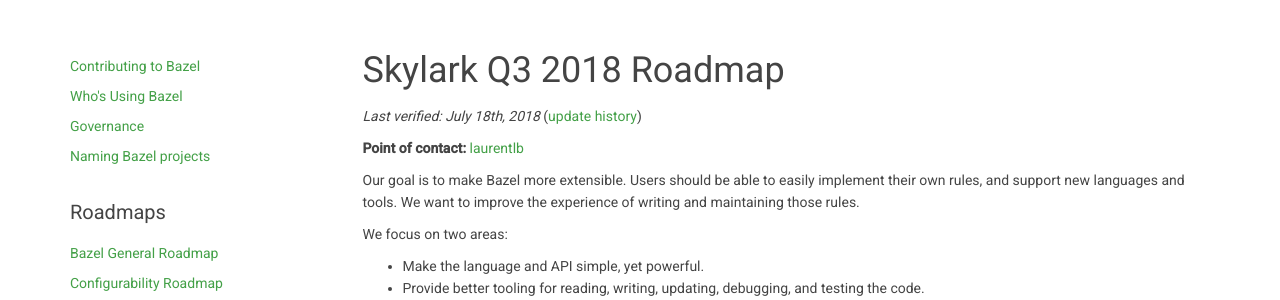
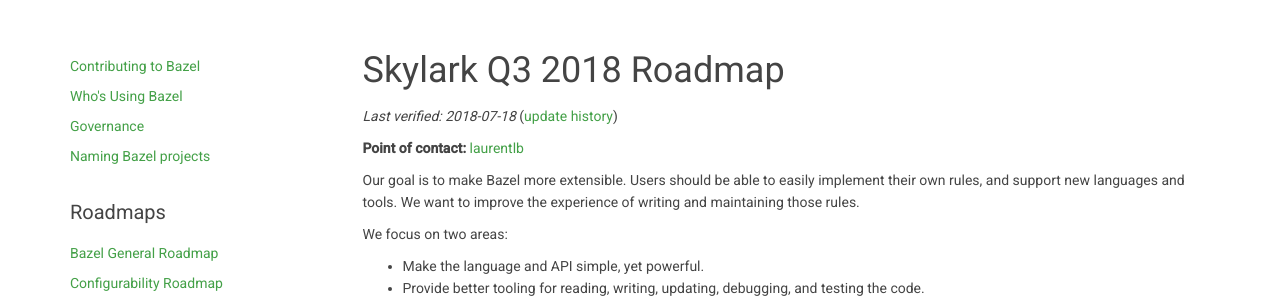
Before and after one commit to bazelbuild/bazel-website, a Jekyll site: the page built from roadmaps/skylark.md, in a window 1280 px wide and 1149 px high. Shown: the part 151-451 px from the top of the window. Built offline with Jekyll 4.4.1, drawn with Linux system fonts in a browser that asks for light colours; nearby versions of some CDN libraries; library files that are not in the unit come from our copies; Markdown is read by kramdown in place of the engine named in the settings; comment, search, counter and statistics services are not loaded.

Commit message:
Use standard date format :)

```diff
--- a/roadmaps/skylark.md
+++ b/roadmaps/skylark.md
@@ -5,7 +5,7 @@
 
 # Skylark Q3 2018 Roadmap
 
-*Last verified: July 18th, 2018*
+*Last verified: 2018-07-18*
 ([update history](https://github.com/bazelbuild/bazel-website/commits/master/roadmaps/skylark.md))
 
 **Point of contact:** [laurentlb](https://github.com/laurentlb)
```
